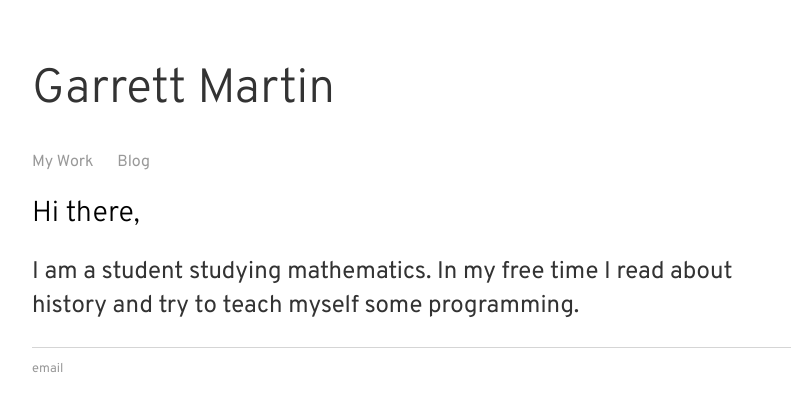
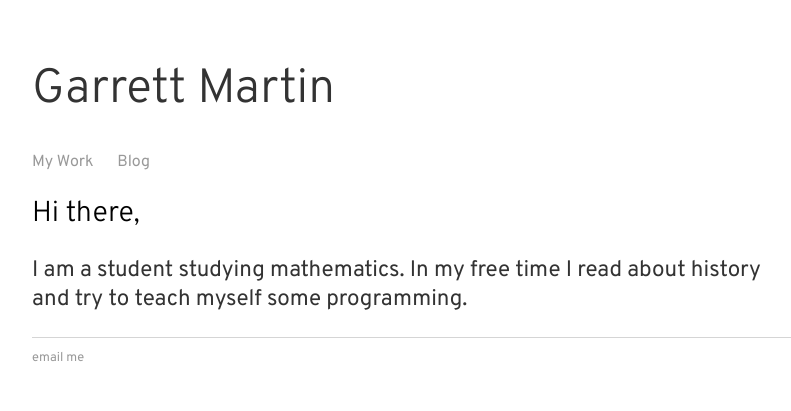
Before and after one commit to martingarrettl/martingarrettl.github.io, a Jekyll site: the page built from index.html, in a window 1280 px wide. Shown: the top 411 px of the page, without its empty margins (224-1015 px from the left). Built offline with Jekyll 4.4.1, drawn with Linux system fonts in a browser that asks for light colours.

```diff
--- a/_layouts/default.html
+++ b/_layouts/default.html
@@ -11,7 +11,7 @@
 				<a href="/" class="top"><h1>Garrett Martin</h1></a>
 			<nav>
 	    		<ul>
-	        		<li><a href="/resume">My Work</a></li>
+	        		<li><a href="/work">My Work</a></li>
 	        		<li><a href="/blog">Blog</a></li>
 	    		</ul>
 			</nav>
@@ -23,7 +23,7 @@
 			</div><!-- /.container -->
 			<footer>
 	    		<ul>
-	        		<li><a href="mailto:martin.garrettl@gmail.com">email</a></li>
+	        		<li><a href="mailto:martin.garrettl@gmail.com">email me</a></li>
 				</ul>
 			</footer>
 		</div><!-- /.media-container -->
--- a/css/main.css
+++ b/css/main.css
@@ -49,8 +49,8 @@ h2 {
 }
 p {
     font-family: 'Overpass', sans-serif;
-    font-size: 1.5em;
-    line-height: 1.4em;
+    font-size: 1.4em;
+    line-height: 1.3em;
     font-weight: 400;
     color: #333;
 }
```
Also changed, not shown: work/index.html (renamed from resume/index.html).
